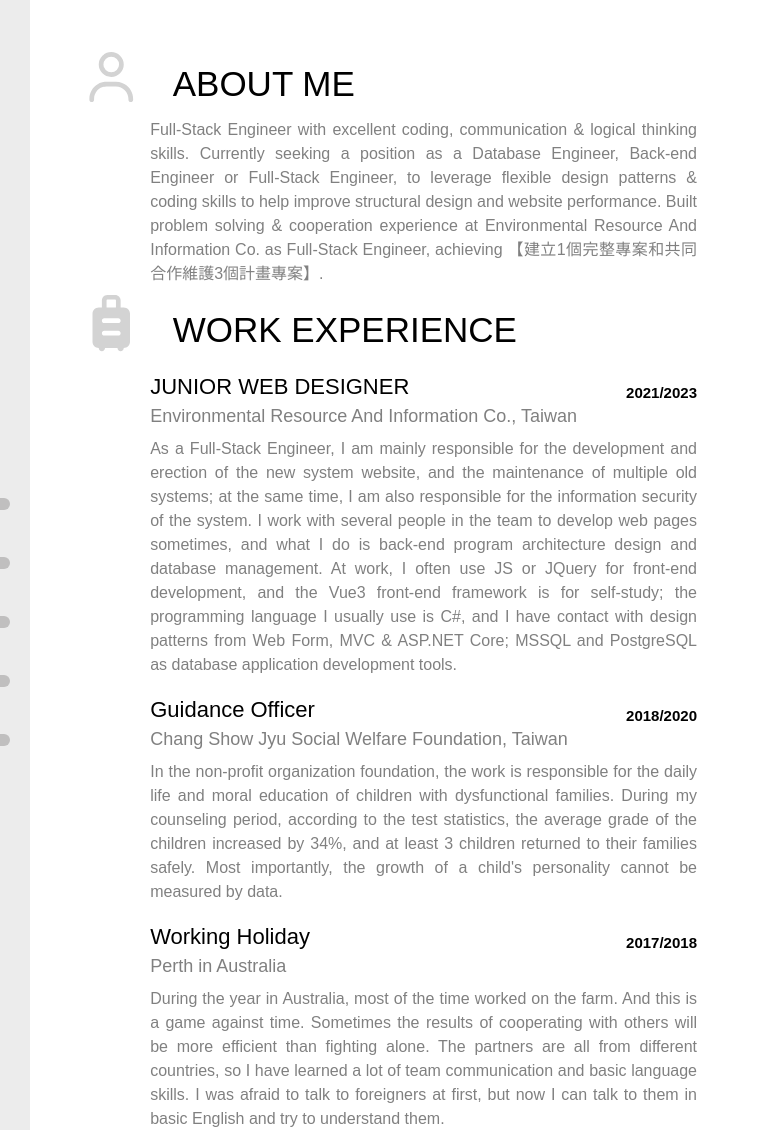
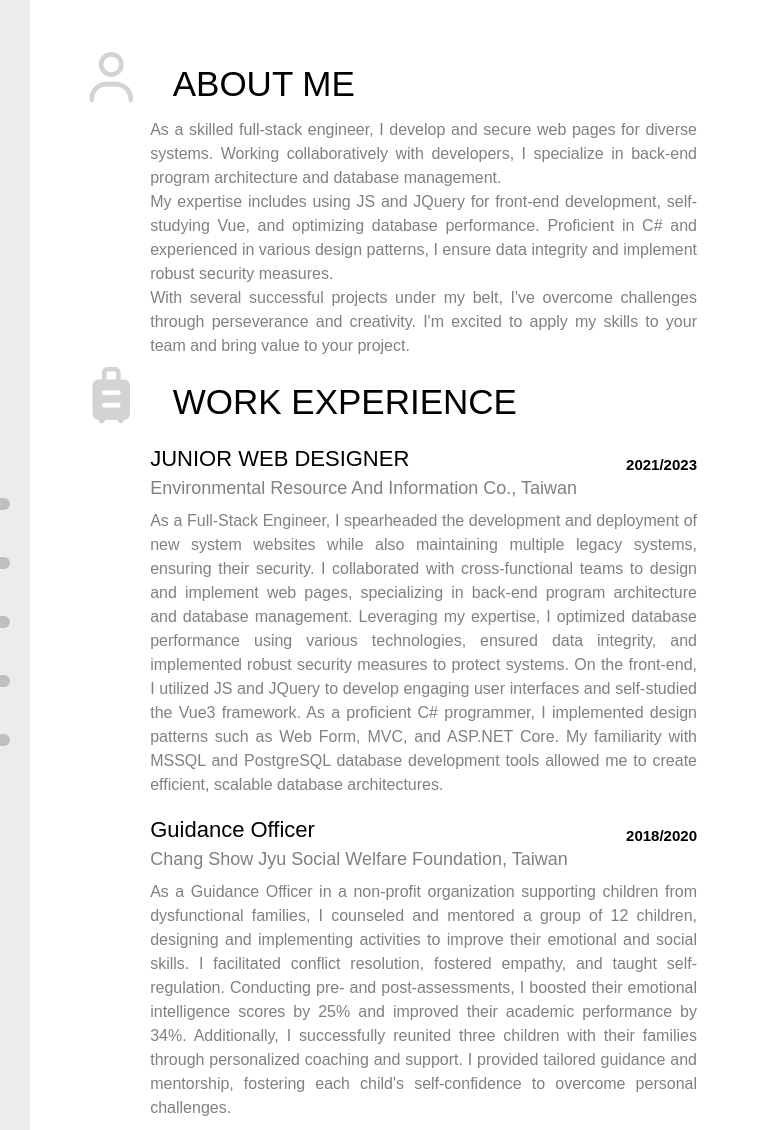
Before and after one commit to j9i20000/MyResume, a plain HTML site: page index.html in a window 1280 px wide. Shown: the part 170-1300 px from the top of the page, 405-1183 px from the left. Drawn offline with nearby package versions, Linux system fonts and the light colour scheme.

Commit message:
修改履歷內容

```diff
--- a/index.html
+++ b/index.html
@@ -128,15 +128,21 @@
         <div class="about">
           <h1><span><i class="far fa-user"></i></span>ABOUT ME
           </h1>
-          <p>Full-Stack Engineer with excellent coding, communication & logical thinking skills.
-            Currently seeking
-            a position as a Database Engineer, Back-end Engineer or Full-Stack Engineer, to leverage flexible design
-            patterns & coding skills
-            to help improve
-            structural design and website performance.
-            Built problem
-            solving & cooperation experience at Environmental Resource And Information Co. as Full-Stack Engineer,
-            achieving 【建立1個完整專案和共同合作維護3個計畫專案】.</p>
+          <p>
+            As a skilled full-stack engineer, I develop and secure web pages for diverse systems. Working
+            collaboratively with
+            developers, I specialize in back-end program architecture and database management.
+            <br>
+            My expertise includes using JS and JQuery for front-end development, self-studying Vue, and optimizing
+            database
+            performance. Proficient in C# and experienced in various design patterns, I ensure data integrity and
+            implement robust
+            security measures.
+            <br>
+            With several successful projects under my belt, I've overcome challenges through perseverance and
+            creativity. I'm
+            excited to apply my skills to your team and bring value to your project.
+          </p>
         </div>
 
 
@@ -147,14 +153,22 @@
             <h4>Environmental Resource And Information Co., Taiwan</h4>
             <span>2021/2023</span>
             <p>
-              As a Full-Stack Engineer, I am mainly responsible for the development and erection of the new system
-              website, and the maintenance of multiple old systems; at the same time, I am also responsible for the
-              information security of the system. I work with several people in the team to develop web pages
-              sometimes, and what I do is back-end program architecture design and database management. At work, I
-              often use
-              JS or JQuery for front-end development, and the Vue3 front-end framework is for self-study; the
-              programming language I usually use is C#, and I have contact with design patterns from Web Form,
-              MVC & ASP.NET Core; MSSQL and PostgreSQL as database application development tools.
+              As a Full-Stack Engineer, I spearheaded the development and deployment of new system websites while also
+              maintaining
+              multiple legacy systems, ensuring their security. I collaborated with cross-functional teams to design and
+              implement web
+              pages, specializing in back-end program architecture and database management. Leveraging my expertise, I
+              optimized
+              database performance using various technologies, ensured data integrity, and implemented robust security
+              measures to
+              protect systems.
+
+              On the front-end, I utilized JS and JQuery to develop engaging user interfaces and self-studied the Vue3
+              framework. As a
+              proficient C# programmer, I implemented design patterns such as Web Form, MVC, and ASP.NET Core. My
+              familiarity with
+              MSSQL and PostgreSQL database development tools allowed me to create efficient, scalable database
+              architectures.
             </p>
           </div>
           <div class="work-group">
@@ -162,13 +176,17 @@
             <h4>Chang Show Jyu Social Welfare Foundation, Taiwan</h4>
             <span>2018/2020</span>
             <p>
-              In the non-profit organization foundation, the work is responsible for the daily life and moral education
-              of children
-              with dysfunctional families. During my counseling period, according to the test statistics, the average
-              grade of the
-              children increased by 34%, and at least 3 children returned to their families safely. Most importantly,
-              the growth of a
-              child's personality cannot be measured by data.
+              As a Guidance Officer in a non-profit organization supporting children from dysfunctional families, I
+              counseled and
+              mentored a group of 12 children, designing and implementing activities to improve their emotional and
+              social skills. I
+              facilitated conflict resolution, fostered empathy, and taught self-regulation. Conducting pre- and
+              post-assessments, I
+              boosted their emotional intelligence scores by 25% and improved their academic performance by 34%.
+              Additionally, I
+              successfully reunited three children with their families through personalized coaching and support. I
+              provided tailored
+              guidance and mentorship, fostering each child's self-confidence to overcome personal challenges.
             </p>
           </div>
           <div class="work-group">
@@ -176,13 +194,15 @@
             <h4>Perth in Australia</h4>
             <span>2017/2018</span>
             <p>
-              During the year in Australia, most of the time worked on the farm. And this is a game against time.
-              Sometimes the
-              results of cooperating with others will be more efficient than fighting alone. The partners are all
-              from different
-              countries, so I have learned a lot of team communication and basic language skills. I was afraid to
-              talk to
-              foreigners at first, but now I can talk to them in basic English and try to understand them.
+              During my time in Australia, I spent the majority of my time working on a farm, where I learned the
+              importance of time
+              management and the value of teamwork. Collaborating with partners from different countries, I acquired
+              valuable team
+              communication and language skills, overcoming my initial fear of conversing with foreigners. By working
+              together, we
+              were able to accomplish tasks more efficiently than if we had worked alone. Through this experience, I
+              honed my ability
+              to adapt to different environments and work collaboratively with individuals from diverse backgrounds.
             </p>
           </div>
         </div>
@@ -215,9 +235,11 @@
           <h1><span><i class="far fa-user"></i></span>關於我
           </h1>
           <p>
-            良好程式、溝通與邏輯思考的全端工程師。最近求職(尋找)的工作職位為:DBA、後端工程師、全端工程師, 希望利用靈活的設計模式和coding技巧幫助改善結構設計和網站性能。曾在環資國際公司(Environmental
-            Resource And
-            Information Co.)建立豐富的問題解決與團隊合作經驗，擁有/實現【建立1個完整專案和共同作維護3個計劃畫專案】的成就(?)
+            作為熟練的全端工程師，我負責為不同的系統開發和保護網頁。我與開發人員合作，專注於後端程序架構和數據庫管理。
+
+            我的專業知識包括使用 JS 和 JQuery 進行前端開發，自學 Vue，以及優化數據庫性能。我精通 C#，並具有各種設計模式的經驗，能夠確保數據完整性並實施強大的安全措施。
+
+            我已經完成了多個成功的項目，通過毅力和創造力克服了挑戰。我非常期待將我的技能應用到您的團隊中，並為您的項目帶來價值。
           </p>
         </div>
 
@@ -237,7 +259,7 @@
             <h4>張秀菊基金會</h4>
             <span>2018/2020</span>
             <p>
-              在非營利組織基金會裡，工作為負責照顧家庭失功能孩童的生活起居與品德教育。在我輔導期間，根據測驗統計，孩子的平均成績上升34%，而且至少有3位孩子安全回歸家庭。最重要的是，無法用數據衡量的孩子的人格成長。
+              在非營利組織基金會裡，工作為負責照顧家庭失功能孩童的生活起居與品德教育。在我輔導期間，根據測驗統計，孩子的平均成績上升34%，而且至少有3位孩子安全回歸家庭。此外，由於我的指導和支持，其中3名孩子已成功與家人團聚。我為每個孩子提供了個性化的指導和指導方法，幫助他們克服個人挑戰，並建立自信心。最重要的是，無法用數據衡量的孩子的人格成長。
             </p>
           </div>
           <div class="work-group">
--- a/style.css
+++ b/style.css
@@ -543,7 +543,8 @@
     color: lightgray;
   }
 
-  .right-area p {
+  .right-area p,
+  .right-area ul {
     padding: 10px 15px;
     text-align: justify;
     word-break: break-all;
```
